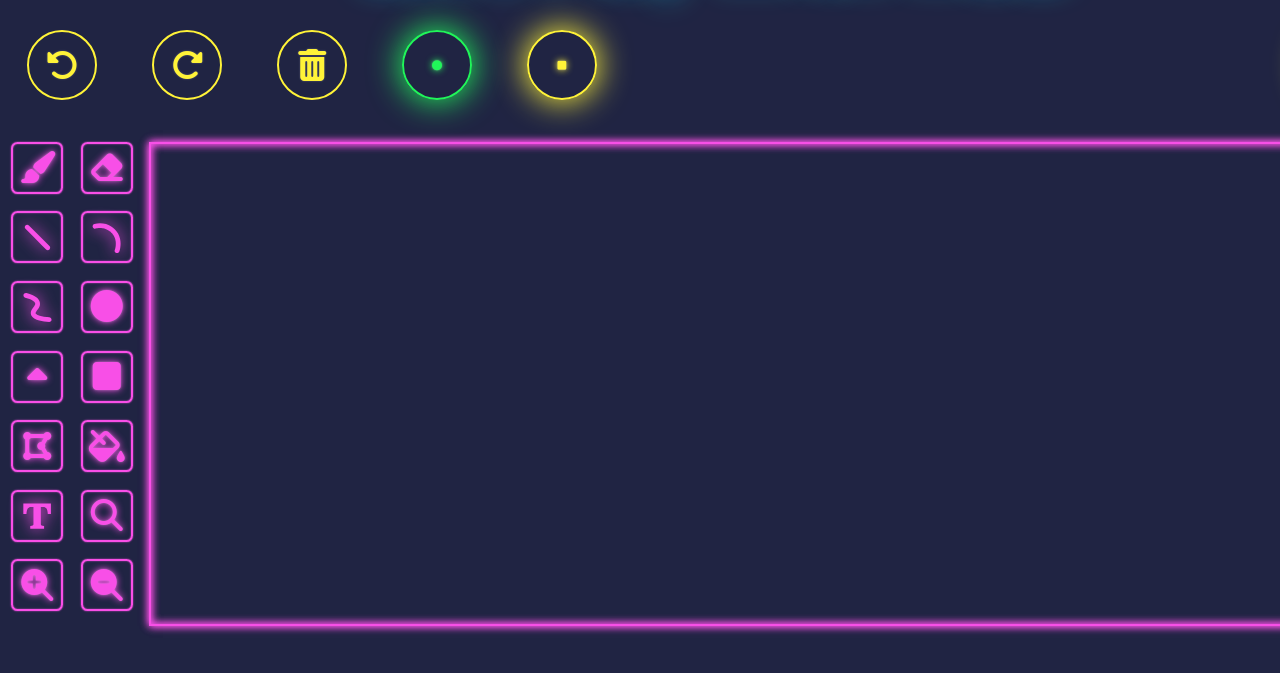
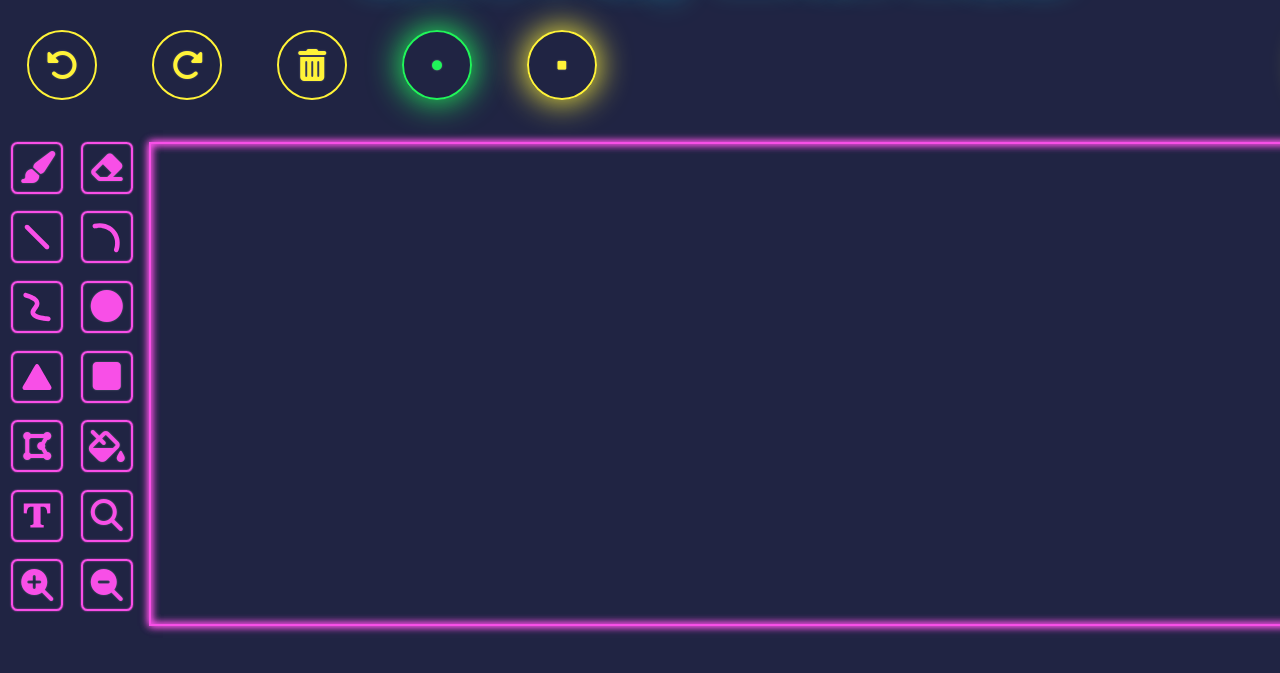
Before and after one commit to LTo666/Canvas_App, a plain HTML site: page index.html in a window 1280 px wide. Shown: the part 109-782 px from the top of the page. Drawn offline with nearby package versions, Linux system fonts and the light colour scheme.

Commit message:
mod row icon shadow, add triangle svg

```diff
--- a/index.html
+++ b/index.html
@@ -73,7 +73,7 @@
           ></a> -->
 
           <a class="neon-button" id="line">
-            <svg xmlns="http://www.w3.org/2000/svg" viewBox="50 50 400 400" fill="currentColor" class="svg-shadow">
+            <svg xmlns="http://www.w3.org/2000/svg" viewBox="50 50 412 412" fill="currentColor" class="svg-shadow">
               <path
                 d="M406,363.57C339.14,296.72,272.29,229.86,205.43,163c-19-19-38-38-57-57c-11.11-11.11-31.47-11.94-42.43,0
 			c-10.99,11.98-11.86,30.57,0,42.43C172.86,215.28,239.71,282.14,306.57,349c19,19,38,38,57,57c11.11,11.11,31.47,11.94,42.43,0
@@ -87,7 +87,7 @@
           ></a> -->
 
           <a class="neon-button" id="quad-curve">
-            <svg xmlns="http://www.w3.org/2000/svg" viewBox="50 50 400 400" fill="currentColor" class="svg-shadow">
+            <svg xmlns="http://www.w3.org/2000/svg" viewBox="50 50 412 412" fill="currentColor" class="svg-shadow">
               <path
                 d="M108.44,144.66c9.52-2.45,19.15-4.35,28.89-5.7c-2.66,0.36-5.32,0.71-7.98,1.07c21.07-2.77,42.34-2.82,63.42-0.12
                 c-2.66-0.36-5.32-0.71-7.98-1.07c21.14,2.85,41.75,8.43,61.41,16.7c-2.39-1.01-4.78-2.02-7.17-3.02
@@ -109,7 +109,7 @@
           ></a> -->
 
           <a class="neon-button" id="bezier-curve">
-            <svg xmlns="http://www.w3.org/2000/svg" viewBox="50 50 400 400" fill="currentColor" class="svg-shadow">
+            <svg xmlns="http://www.w3.org/2000/svg" viewBox="50 50 412 412" fill="currentColor" class="svg-shadow">
               <path
                 d="M102.34,132.91c21.77,5.95,43.3,12.84,64.12,21.57c-2.39-1.01-4.78-2.02-7.17-3.02c16.64,7.06,32.99,15.25,47.59,26
                 c0.7,0.51,1.37,1.05,2.07,1.55c-7.68-5.53-4.24-3.33-2.56-1.92c1.6,1.34,3.2,2.68,4.75,4.09c2.84,2.57,5.56,5.29,8.1,8.16
@@ -133,9 +133,27 @@
           <a class="neon-button" id="circle"
             ><i class="fa-solid fa-circle fa-2xl"></i
           ></a>
-          <a class="neon-button" id="triangle"
+
+          <!-- <a class="neon-button" id="triangle"
             ><i class="fa-solid fa-caret-up fa-2xl"></i
-          ></a>
+          ></a> -->
+
+          <a class="neon-button" id="triangle">
+            <svg xmlns="http://www.w3.org/2000/svg" viewBox="30 30 452 452" fill="currentColor" class="svg-shadow">
+              <path
+                d="M457.732,393.074c-5.821-10.082-11.642-20.164-17.463-30.246
+                c-13.982-24.217-27.964-48.435-41.946-72.652c-16.922-29.31-33.844-58.619-50.766-87.929
+                c-14.641-25.359-29.282-50.718-43.923-76.076c-7.1-12.298-13.949-24.791-21.319-36.931c-2.466-4.775-6.217-8.852-11.174-11.471
+                c-1.436-0.759-2.913-1.397-4.416-1.928c-8.383-3.275-18.114-3.071-25.868,1.928c-0.334,0.215-0.659,0.44-0.983,0.666
+                c-3.895,2.406-7.28,5.773-9.777,10.097c-5.821,10.082-11.642,20.164-17.463,30.246c-13.982,24.217-27.964,48.435-41.946,72.652
+                c-16.922,29.31-33.844,58.619-50.766,87.929c-14.641,25.359-29.282,50.718-43.923,76.076
+                c-7.133,12.355-14.538,24.594-21.416,37.094c-0.101,0.184-0.21,0.363-0.315,0.545c-11.363,19.682,3.073,45.142,25.904,45.142
+                c11.642,0,23.283,0,34.925,0c27.964,0,55.928,0,83.892,0c33.844,0,67.688,0,101.532,0c29.282,0,58.564,0,87.845,0
+                c14.266,0,28.57,0.308,42.833,0c0.209-0.005,0.419,0,0.629,0C454.659,438.216,469.095,412.756,457.732,393.074z"
+              />
+            </svg>
+          </a>
+
           <a class="neon-button" id="rectangle"
             ><i class="fa-solid fa-square fa-2xl"></i
           ></a>
@@ -151,7 +169,7 @@
           ></a> -->
 
           <a class="neon-button" id="text-button">
-            <svg xmlns="http://www.w3.org/2000/svg" viewBox="105 100 300 300" fill="currentColor" class="svg-shadow">
+            <svg xmlns="http://www.w3.org/2000/svg" viewBox="100 100 312 312" fill="currentColor" class="svg-shadow">
               <path
                 d="M385.443,230.376l-29.48,0.951c-1.133-23.867-5.142-40.764-12.029-50.695c-6.894-9.926-16.89-14.891-29.989-14.891
                 h-23.042v162.539c0,9.718,10.166,14.575,30.497,14.575v25.98H191.618v-25.98c20.104,0,30.158-4.857,30.158-14.575V165.741h-23.381
--- a/style.css
+++ b/style.css
@@ -176,7 +176,7 @@ h1 {
   border: var(--clr-neon) 0.125em solid;
   padding: 0.5em 0.5em;
   border-radius: 0.4em;
-  text-shadow: 0 0 0.125em hsl(0 0% 100% / 0.3), 0 0 0.45em currentColor;
+  text-shadow: 0 0 0.125em hsl(0 0% 100% / 0.3);
   box-shadow: inset 0 0 0.1em 0 var(--clr-neon), 0 0 0.1em 0 var(--clr-neon);
   position: relative;
   display: flex;
@@ -324,7 +324,3 @@ canvas {
   font-family: inherit;
   padding: 0.5rem;
 }
-
-.svg-shadow {
-  filter: drop-shadow(0 0 0.45em var(--clr-neon));
-}
```
Also changed, not shown: material/triangle.svg (added).
